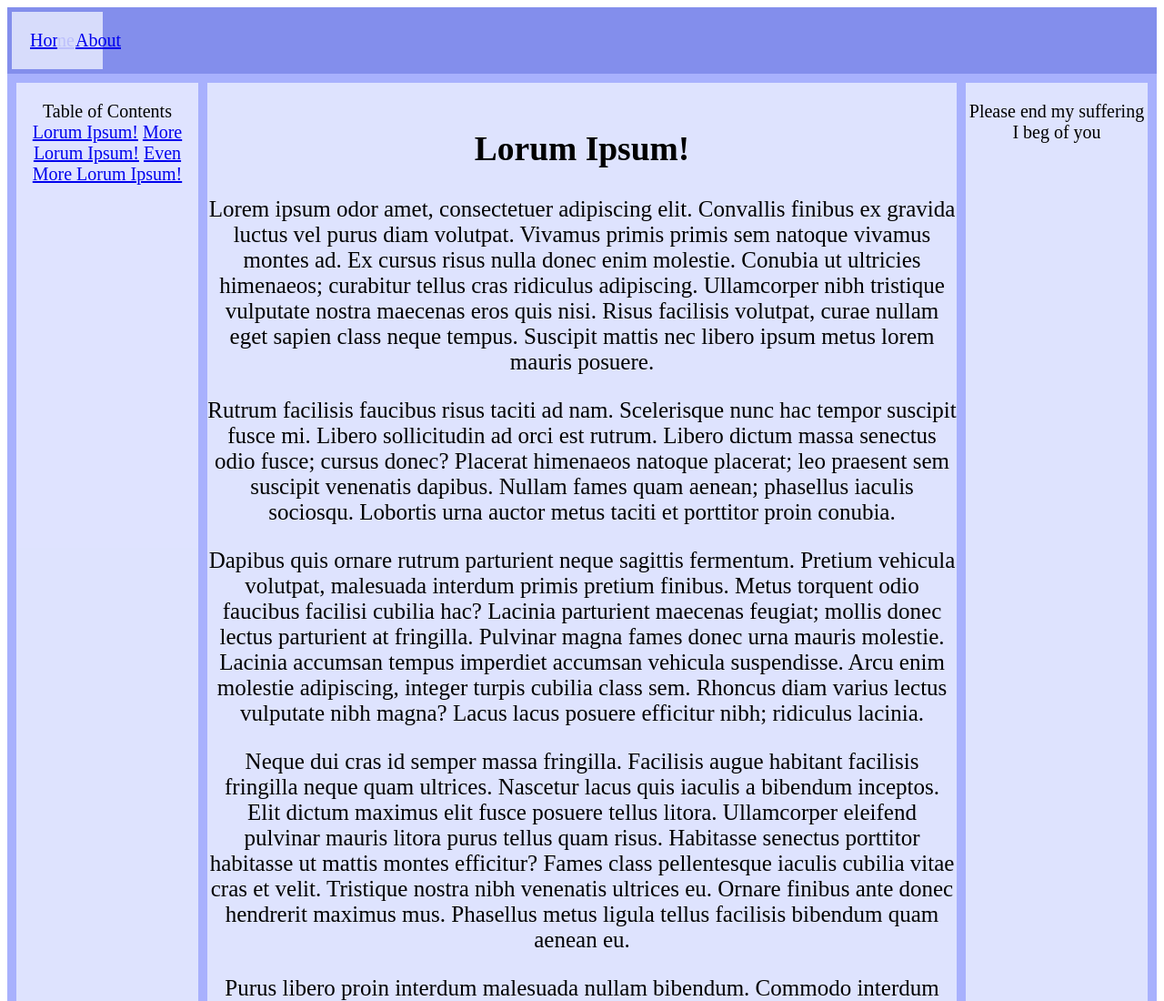
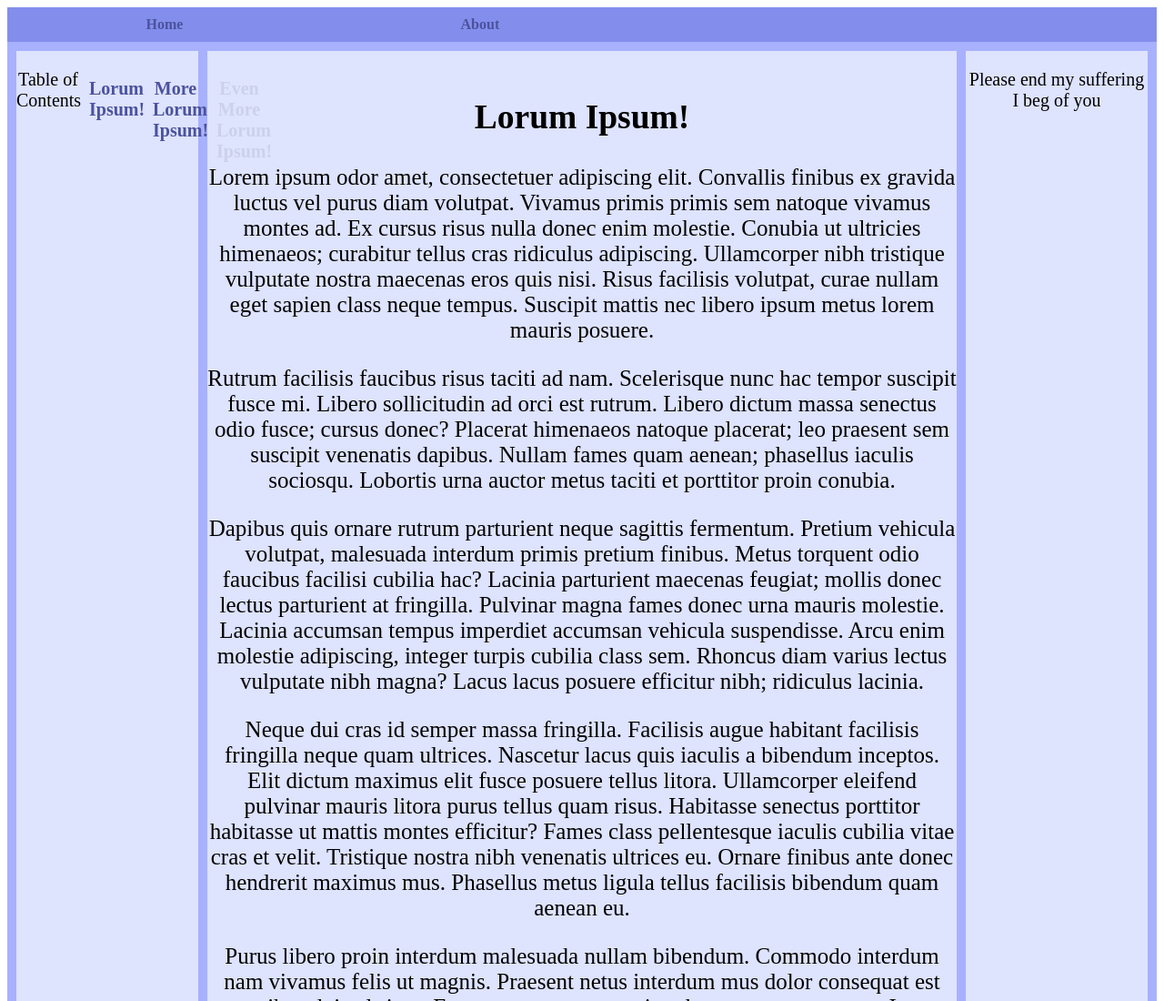
Before and after one commit to beefusdoggus/about-us-practice, a plain HTML site: page index.html in a window 1280 px wide. Shown: the top 1100 px of the page at 91% size. Drawn offline with Linux system fonts and the light colour scheme.

Commit message:
Absolutely fucked up the Table of Contents

```diff
--- a/index.html
+++ b/index.html
@@ -1,20 +1,51 @@
 <html>
   <head>
     <style>
-      .navbar {
-        display: grid;
-        grid-template-columns: 50px 50px;
-        background-color: rgb(131, 142, 236);
-        padding: 5px;
+      nav#navbar {
         position: sticky;
         top: 0;
         left: 0;
+        display: grid;
+        grid-template-columns: auto auto auto auto;
+        grid-gap: 0px;
+        background-color: rgb(131, 142, 236);
+        padding: 0;
+        z-index: 10000;
       }
-      .navbar > div {
-        background-color: rgba(237, 240, 255, 0.8);
+      nav#TOC {
+        top: 0;
+        left: 0;
+        display: grid;
+        grid-template-columns: 70px 70px 70px 70px;
+      }
+      a.TOCitem {
+        color: rgb(75, 83, 158);
+        margin: 0;
+        padding: 10px;
+        border: 0;
         text-align: center;
-        padding: 20px;
-        font-size: 20px;
+        font-weight: bolder;
+        text-decoration: none;
+      }
+      a.TOCitem:hover {
+        color: rgb(67, 76, 160);
+        background-color: rgb(112, 124, 231);
+      }
+      div.TOC {
+        text-align: center;
+      }
+      a.navbaritem {
+        color: rgb(75, 83, 158);
+        margin: 0;
+        padding: 10px;
+        border: 0;
+        text-align: center;
+        font-weight: bolder;
+        text-decoration: none;
+      }
+      a.navbaritem:hover {
+        color: rgb(67, 76, 160);
+        background-color: rgb(112, 124, 231);
       }
       .container {
         display: grid;
@@ -32,7 +63,6 @@
         font-size: 25px;
       }
       .sidebar {
-        position: sticky;
         font-size: 20px;
       }
       .sidebar2 {
@@ -41,20 +71,18 @@
     </style>
   </head>
   <body>
-    <div class="navbar">
-      <div class="Home">
-        <a href="/">Home</a>
-      </div>
-      <div class="About">
-        <a href="#about">About</a>
-      </div>
-    </div>
+    <nav id="navbar">
+      <a href="#home" class="navbaritem">Home</a>
+      <a href="#about" class="navbaritem">About</a>
+    </nav>
     <div class="container">
       <div class="sidebar">
-        Table of Contents
-        <a href="#lorum">Lorum Ipsum!</a>
-        <a href="#morelorum">More Lorum Ipsum!</a>
-        <a href="#evenmorelorum">Even More Lorum Ipsum!</a>
+        <nav id="TOC">
+          <div class="TOC">Table of Contents</div>
+          <a href="#lorum" class="TOCitem">Lorum Ipsum!</a>
+          <a href="#morelorum" class="TOCitem">More Lorum Ipsum!</a>
+          <a href="#evenmorelorum" class="TOCitem">Even More Lorum Ipsum!</a>
+        </nav>
       </div>
       <div class="content">
         <h2 id="lorum">Lorum Ipsum!</h2>
```
